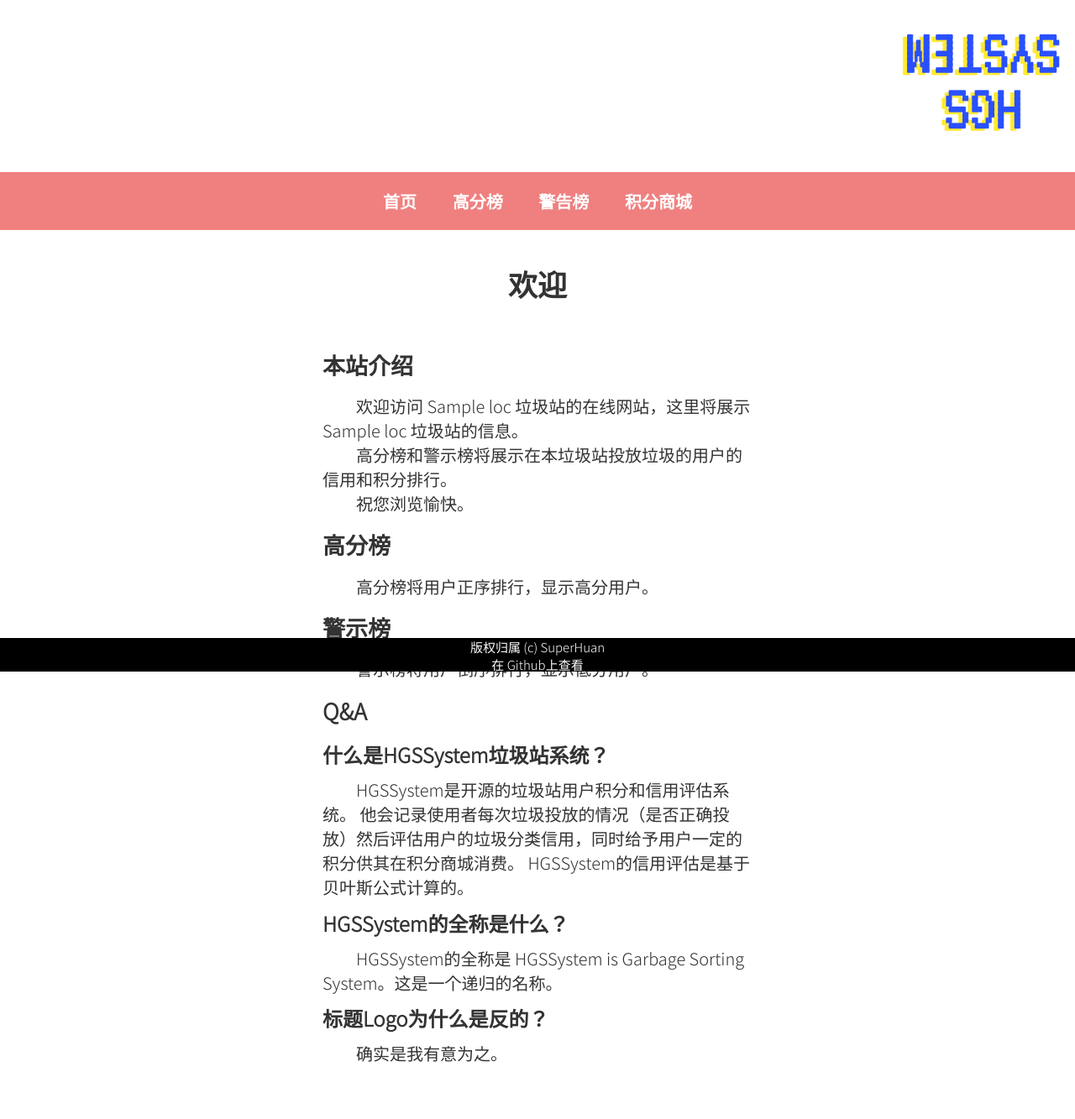
After one commit to SuperH-0630/HGSSystem, a Python web app: template app/templates/start.html in a window 1280 px wide. The commit adds this page. Shown: the whole page at 84% size. Run offline with Jinja, Linux system fonts and the light colour scheme; the template is opened without the code that fills it: most values are stand-ins (such as "Sample title", 1, 10 or a date in 2020).

Commit message:
feat: 优化网页系统

```diff
--- a/app/rank_web.py
+++ b/app/rank_web.py
@@ -21,13 +21,13 @@ class RankWebsite:
         res = []
         for index in range(cur.rowcount):
             i = cur.fetchone()
-            res.append((f"NO.{index + 1}", i[1], i[0][:Config.tk_show_uid_len], str(i[3]), str(i[2])))
+            res.append((f"{index + 1}", i[1], i[0][:Config.tk_show_uid_len], str(i[3]), str(i[2])))
         return res
 
     def run(self,
             host: Optional[str] = None,
             port: Optional[int] = None,
-            debug: Optional[bool] = None,
+            debug: Optional[bool] = True,
             load_dotenv: bool = True,
             **options,
             ):
--- a/app/static/styles/base.css
+++ b/app/static/styles/base.css
@@ -1,13 +1,102 @@
 html {
     font-size: 15px;
-    font-family: 'Open Sans', sans-serif;
-    background-color: #F0FFF0;
+    font-family: 'Noto Sans SC', sans-serif;
 }
 
-h1, h2 {
+ul.top-nav {
+    background-color: #F08080;
     text-align: center;
 }
 
-div.welcome {
+li.top-nav-item {
+    display: inline-block;
+    padding: 20px 20px;
+}
+
+a.top-nav-item {
+    font-size: 20px;
+    font-weight: bold;
+}
+
+a.top-nav-item, a.top-nav-item:hover, a.top-nav-item:active, a.top-nav-item:link, a.top-nav-item:visited {
+    text-decoration: none;
+    color: #FFFFFF;
+}
+
+a.top-nav-item:hover, a.top-nav-item:active {
+    text-decoration: none;
+    color: #800080;
+}
+
+@keyframes logo-run {
+    0% {
+        left: 0;
+    }
+    50% {
+        left: 100%;
+        transform: translateX(-100%);
+    }
+    100% {
+        left: 0;
+    }
+}
+
+section.logo {
+    position: relative;
+    height: 200px;
+}
+
+img.logo {
+    position: absolute;
+    left: 0;
+    max-height: 200px;
+    max-width: 200px;
+    animation: logo-run 15s infinite;
+}
+
+#bottom-nav {
+    position: fixed;
+    top: 95%;
+    background-color: black;
     text-align: center;
+    vertical-align: center;
+    height: 5%;
+    width: 100%;
 }
+
+.bottom-nav-item {
+    display: block;
+    font-size: 15px;
+    color: #FFFFFF;
+}
+
+a#github-link, a#github-link:hover, a#github-link:active, a#github-link:link, a#github-link:visited {
+    text-decoration: none;
+    color: #FFFFFF;
+}
+
+a#github-link:hover, a#github-link:active {
+    text-decoration: none;
+    color: #800080;
+}
+
+#last-p {
+    margin-top: 5%;
+}
+
+@media all and (max-width: 992px) {
+    /* 小屏幕(手机) */
+    #main {
+        position: relative;
+        left: 3%;
+        width: 94%;
+    }
+}
+
+@media not all and (max-width: 992px) {
+    #main {
+        position: relative;
+        left: 30%;
+        width: 40%;
+    }
+}
--- /dev/null
+++ b/app/static/styles/reset.css
@@ -0,0 +1,37 @@
+body, ul, ol, li, p, h1, h2, h3, h4, h5, h6, form, fieldset, table, td, img, div {
+    margin: 0;
+    padding: 0;
+    border: 0;
+}
+
+body {
+    background: #fff;
+    color: #333;
+    font-size: 12px;
+    margin-top: 5px;
+}
+
+ul, ol {
+    list-style-type: none;
+}
+
+select, input, img, select {
+    vertical-align: middle;
+}
+
+a {
+    text-decoration: none;
+}
+
+a:link {
+    color: #009;
+}
+
+a:visited {
+    color: #800080;
+}
+
+a:hover, a:active, a:focus {
+    color: #c00;
+    text-decoration: underline;
+}
--- /dev/null
+++ b/app/static/styles/start.css
@@ -0,0 +1,16 @@
+h2.hello {
+    font-size: 27px;
+    margin-top: 3%;
+    margin-bottom: 3%;
+}
+
+h3.hello {
+    font-size: 24px;
+    margin-top: 2%;
+    margin-bottom: 2%;
+}
+
+p.hello {
+    font-size: 20px;
+    text-indent: 2em;
+}
--- a/app/templates/base.html
+++ b/app/templates/base.html
@@ -1,39 +1,74 @@
-{% import "macro.html" as macro %}
+{% import "macro.html" as macro %}  <!-- 导入宏 -->
 
 <!DOCTYPE html>
 <html lang="ch">
 <head>
-    <meta charset="utf-8">
+    <meta charset="UTF-8">
+
+    <!-- 针对移动端的优化 width为设备大小, user-scalable不允许用户缩放 initial-scale首次加载缩放大小为1.0 -->
+    <meta name="viewport"
+          content="width=device-width, user-scalable=no, initial-scale=1.0, maximum-scale=1.0, minimum-scale=1.0">
+
+    <!--  针对ie的设置  -->
+    <meta http-equiv="X-UA-Compatible" content="ie=edge">
 
     {% block font %}
+        <!-- Google Font 字体设置 -->
         <link rel="preconnect" href="https://fonts.googleapis.com">
         <link rel="preconnect" href="https://fonts.gstatic.com" crossorigin>
-        <link href="https://fonts.googleapis.com/css2?family=Open+Sans:ital,wght@0,500;1,300&display=swap"
-              rel="stylesheet">
+        <link href="https://fonts.googleapis.com/css2?family=Noto+Sans+SC:wght@100;300&display=swap" rel="stylesheet">
     {% endblock %}
 
+
     {% block style %}
+        <link href="{{ url_for('static', filename='styles/reset.css') }}" rel="stylesheet">
         <link href="{{ url_for('static', filename='styles/base.css') }}" rel="stylesheet">
-        <link href="{{ url_for('static', filename='styles/nav.css') }}" rel="stylesheet">
+        <link href="{{ url_for('static', filename='styles/ranking.css') }}" rel="stylesheet">
     {% endblock %}
 
-    <title> HG: {% block  title %} HGSSystem {% endblock %} </title>
+    {% block head %} {% endblock %}
+
+    <link rel="icon" href="{{ url_for('static', filename='images/favicon.ico') }}">
+    <title> {% block  title %} HGSSystem {% endblock %} </title>
 </head>
 
 <body>
 
-{% block navbar %}
-    <nav id="nav">
-        <ul>
-            <li><h1 class="nav-h1"> HGSSystem-在线榜单 </h1></li>
-            <li><a class="nav-item" href="{{ url_for('main.index') }}">首页</a></li>
-            <li><a class="nav-item" href="{{ url_for('main.rank_up') }}">高分榜</a></li>
-            <li><a class="nav-item" href="{{ url_for('main.rank_down') }}">警示榜</a></li>
+{% block nav %}
+    <nav id="top-nav">
+        <section class="logo">
+            <img class="logo" src=" {{ url_for('static', filename='images/HGSSystem.png') }} " alt="HGSSystem Logo">
+        </section>
+        <ul class="top-nav">
+            <li class="top-nav-item"><a class="top-nav-item" href="{{ url_for('main.start') }}"> 首页 </a></li>
+            <li class="top-nav-item"><a class="top-nav-item" href="{{ url_for('main.rank_up') }}"> 高分榜 </a></li>
+            <li class="top-nav-item"><a class="top-nav-item" href="{{ url_for('main.rank_down') }}"> 警告榜 </a></li>
+            <li class="top-nav-item"><a class="top-nav-item"> 积分商城 </a></li>
         </ul>
     </nav>
 {% endblock %}
 
-{% block content %}{% endblock %}
+<article>
+    {% block h1_title_ %}
+        <section style="text-align: center">
+            <h1 style=";font-size: 35px;font-weight: bold;margin: 3% auto 4%;"> {% block h1_title %} {% endblock %}</h1>
+        </section>
+    {% endblock %}
+    {% block content_ %}
+        <section id="main">
+            {% block content %}{% endblock %}
+        </section>
+    {% endblock %}
+</article>
+
+{% block bnav %}
+    <nav id="bottom-nav">
+        <p class="bottom-nav-item"> 版权归属 (c) SuperHuan<br>在
+            <a id="github-link" href="https://github.com/SuperH-0630/HGSSystem">Github</a>上查看</p>
+    </nav>
+{% endblock %}
+
+<p id="last-p"></p>  <!-- 占位作用 -->
 
 </body>
 </html>
--- /dev/null
+++ b/app/templates/start.html
@@ -0,0 +1,41 @@
+{% extends "base.html" %}
+
+{% block title %} 首页 {% endblock %}
+{% block h1_title %} 欢迎 {% endblock %}
+
+{% block style %}
+    {{ super() }}
+    <link href="{{ url_for('static', filename='styles/start.css') }}" rel="stylesheet">
+{% endblock %}
+
+{% block content %}
+
+    <h2 class="hello"> 本站介绍 </h2>
+    <p class="hello"> 欢迎访问 {{ loc }} 垃圾站的在线网站，这里将展示 {{ loc }} 垃圾站的信息。 </p>
+    <p class="hello"> 高分榜和警示榜将展示在本垃圾站投放垃圾的用户的信用和积分排行。 </p>
+    <p class="hello"> 祝您浏览愉快。 </p>
+
+    <h2 class="hello"> 高分榜 </h2>
+    <p class="hello">
+        高分榜将用户正序排行，显示高分用户。
+    </p>
+
+    <h2 class="hello"> 警示榜 </h2>
+    <p class="hello">
+        警示榜将用户倒序排行，显示低分用户。
+    </p>
+
+    <h2 class="hello"> Q&A </h2>
+    <h3 class="hello"> 什么是HGSSystem垃圾站系统？</h3>
+    <p class="hello">
+        HGSSystem是开源的垃圾站用户积分和信用评估系统。
+        他会记录使用者每次垃圾投放的情况（是否正确投放）然后评估用户的垃圾分类信用，同时给予用户一定的积分供其在积分商城消费。
+        HGSSystem的信用评估是基于贝叶斯公式计算的。
+    </p>
+
+    <h3 class="hello"> HGSSystem的全称是什么？</h3>
+    <p class="hello"> HGSSystem的全称是 HGSSystem is Garbage Sorting System。这是一个递归的名称。</p>
+
+    <h3 class="hello"> 标题Logo为什么是反的？</h3>
+    <p class="hello"> 确实是我有意为之。 </p>
+{% endblock %}
```
Also changed, not shown: app/rank_views.py (+7 -4 lines), app/static/styles/index.css (added, +69 -0 lines), app/static/styles/ranking.css (+22 -19 lines), app/templates/index.html (+16 -7 lines), app/templates/rank_macro.html (+8 -18 lines), app/templates/ranking.html (+6 -15 lines), app/static/images/HGSSystem.png (added), app/static/images/favicon.ico (added), app/static/images/starry-sky.jpg (added).
